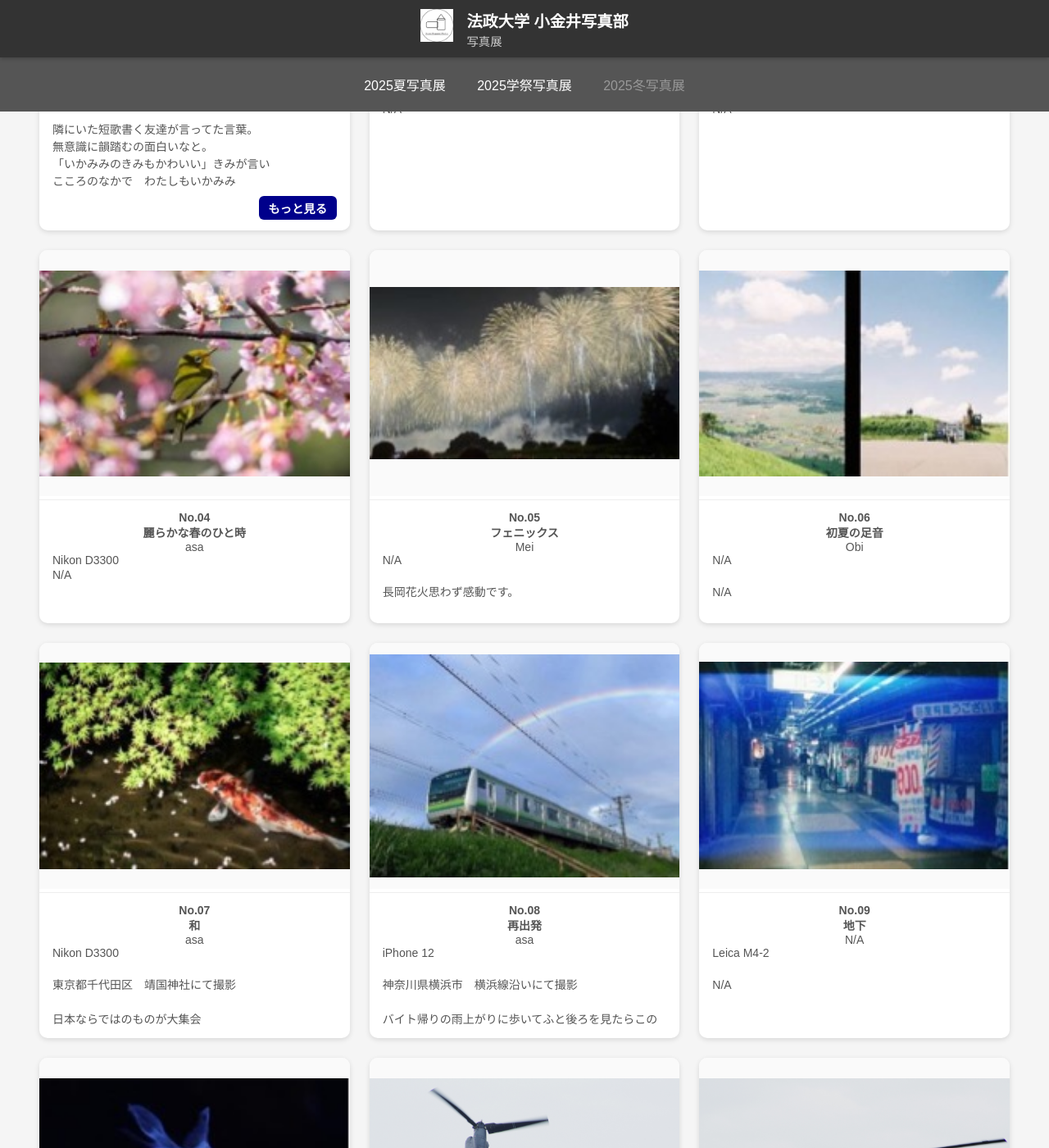
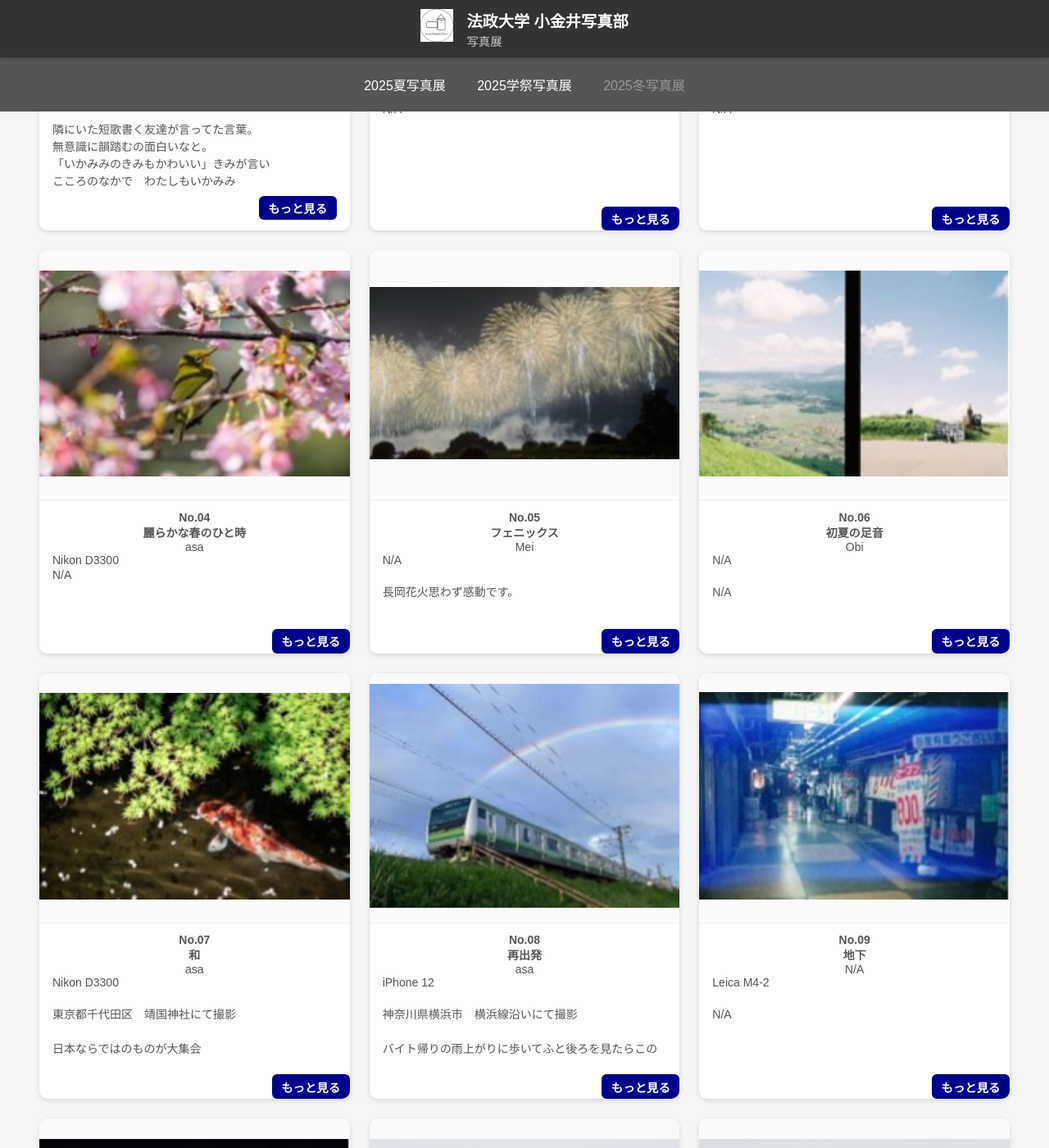
Before and after one commit to fujiyoshi-takayuki/photo-exhibition-site, a Jekyll site: the page built from 2025/summer/af69592862e159a7cf723a78c20a47ce109d13b04db75224503159b765b84967/index.html, in a window 1280 px wide and 1400 px high, scrolled down 530 px. Shown: the whole window at 82% size. Built offline with Jekyll 4.4.1, drawn with Linux system fonts in a browser that asks for light colours; some of the changed text lies outside the part shown.

Commit message:
add more info button

```diff
--- a/2025/summer/af69592862e159a7cf723a78c20a47ce109d13b04db75224503159b765b84967/index.html
+++ b/2025/summer/af69592862e159a7cf723a78c20a47ce109d13b04db75224503159b765b84967/index.html
@@ -45,6 +45,7 @@ title: 2025年度 夏写真展 「閃光」 作品一覧
             <p class="work-camera">N/A</p>
             <p class="work-description">N/A</p>
           </div>
+          <button class="toggle-desc">もっと見る</button>
         </div>
 
         <div class="work-card">
@@ -61,6 +62,7 @@ title: 2025年度 夏写真展 「閃光」 作品一覧
             <p class="work-camera">Canon EOS Kiss X7</p>
             <p class="work-description">N/A</p>
           </div>
+          <button class="toggle-desc">もっと見る</button>
         </div>
 
         <div class="work-card">
@@ -77,6 +79,7 @@ title: 2025年度 夏写真展 「閃光」 作品一覧
             <p class="work-camera">Nikon D3300</p>
             <p class="work-description">N/A</p>
           </div>
+          <button class="toggle-desc">もっと見る</button>
         </div>
 
         <div class="work-card">
@@ -98,6 +101,7 @@ title: 2025年度 夏写真展 「閃光」 作品一覧
               長岡花火思わず感動です。
             </p>
           </div>
+          <button class="toggle-desc">もっと見る</button>
         </div>
 
         <div class="work-card">
@@ -119,6 +123,7 @@ title: 2025年度 夏写真展 「閃光」 作品一覧
               N/A
             </p>
           </div>
+          <button class="toggle-desc">もっと見る</button>
         </div>
 
         <div class="work-card">
@@ -143,6 +148,7 @@ title: 2025年度 夏写真展 「閃光」 作品一覧
               春から夏へと季節が移り変わる瞬間である。
             </p>
           </div>
+          <button class="toggle-desc">もっと見る</button>
         </div>
 
         <div class="work-card">
@@ -166,6 +172,7 @@ title: 2025年度 夏写真展 「閃光」 作品一覧
               バイト帰りの雨上がりに歩いてふと後ろを見たらこの光景が広がっていた。バイトで疲れてたけどこの光景に心が揺れた。
             </p>
           </div>
+          <button class="toggle-desc">もっと見る</button>
         </div>
 
         <div class="work-card">
@@ -187,6 +194,7 @@ title: 2025年度 夏写真展 「閃光」 作品一覧
               N/A
             </p>
           </div>
+          <button class="toggle-desc">もっと見る</button>
         </div>
 
         <div class="work-card">
@@ -208,6 +216,7 @@ title: 2025年度 夏写真展 「閃光」 作品一覧
               すみだ水族館にて、夏のイベント「東京金魚」の展示を撮影した1枚です。真っ黒な空間の中、わずかな照明を受けて光る金魚の様子が、光沢ある漆を思わせたため、タイトルを「黒漆」としました。
             </p>
           </div>
+          <button class="toggle-desc">もっと見る</button>
         </div>
 
         <div class="work-card">
@@ -229,6 +238,7 @@ title: 2025年度 夏写真展 「閃光」 作品一覧
               CV-22の展示飛行。世に聞くオスプレイとはこんな挙動をするのかというくらいには驚いてしまった。
             </p>
           </div>
+          <button class="toggle-desc">もっと見る</button>
         </div>
 
         <div class="work-card">
@@ -245,6 +255,7 @@ title: 2025年度 夏写真展 「閃光」 作品一覧
             <p class="work-camera">PENTAX K-5</p>
             <p class="work-description">今年度をもって退役するUH-1N(Iroquois)。年中聞こえたローター音ももうすぐ聞こえなくなると思うと寂しくなります。</p>
           </div>
+          <button class="toggle-desc">もっと見る</button>
         </div>
 
         <div class="work-card">
@@ -261,6 +272,7 @@ title: 2025年度 夏写真展 「閃光」 作品一覧
             <p class="work-camera">ROLLEI INFRARED400</p>
             <p class="work-description">720nmの光ってこんな感じ？？</p>
           </div>
+          <button class="toggle-desc">もっと見る</button>
         </div>
 
         <div class="work-card">
@@ -277,6 +289,7 @@ title: 2025年度 夏写真展 「閃光」 作品一覧
             <p class="work-camera">PENTAX K-5</p>
             <p class="work-description">昨年末に生まれ、内外の放飼が始まり、観覧者にも姿を見せてくれるようになったインドサイの子ども。愛が感じられますな。</p>
           </div>
+          <button class="toggle-desc">もっと見る</button>
         </div>
 
         <div class="work-card">
@@ -293,6 +306,7 @@ title: 2025年度 夏写真展 「閃光」 作品一覧
             <p class="work-camera">Nikon COOLPIX</p>
             <p class="work-description">N/A</p>
           </div>
+          <button class="toggle-desc">もっと見る</button>
         </div>
 
         <div class="work-card">
@@ -309,6 +323,7 @@ title: 2025年度 夏写真展 「閃光」 作品一覧
             <p class="work-camera">Nikon COOLPIX</p>
             <p class="work-description">N/A</p>
           </div>
+          <button class="toggle-desc">もっと見る</button>
         </div>
 
         <div class="work-card">
@@ -325,6 +340,7 @@ title: 2025年度 夏写真展 「閃光」 作品一覧
             <p class="work-camera">Nikon COOLPIX</p>
             <p class="work-description">N/A</p>
           </div>
+          <button class="toggle-desc">もっと見る</button>
         </div>
 
         <div class="work-card">
@@ -341,6 +357,7 @@ title: 2025年度 夏写真展 「閃光」 作品一覧
             <p class="work-camera">Nikon D3300</p>
             <p class="work-description">N/A</p>
           </div>
+          <button class="toggle-desc">もっと見る</button>
         </div>
 
         <div class="work-card">
@@ -357,6 +374,7 @@ title: 2025年度 夏写真展 「閃光」 作品一覧
             <p class="work-camera">カメラ: Canon EOS R5</p>
             <p class="work-description">説明: これは作品の説明です。</p>
           </div>
+          <button class="toggle-desc">もっと見る</button>
         </div>
 
         <div class="work-card">
```
